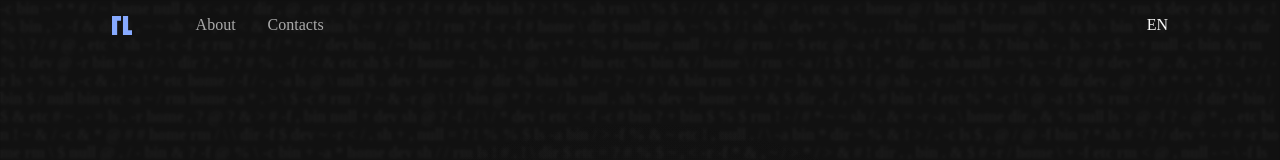
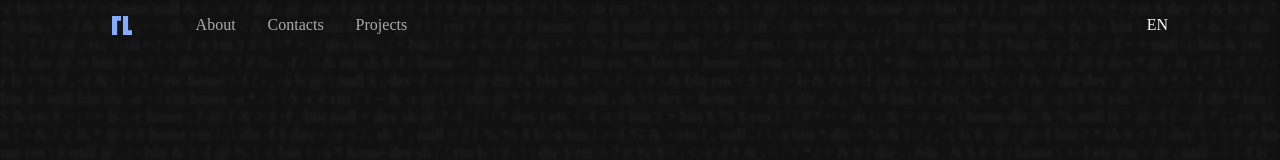
Before and after one commit to prytlubomir/personal_website, a Vue app: page / in a window 1280 px wide. Shown: the top 160 px of the page. Built offline with nearby package versions, Linux system fonts and the light colour scheme.

Commit message:
Added Projects to navigation.

```diff
--- a/src/components/AppHeader.vue
+++ b/src/components/AppHeader.vue
@@ -7,6 +7,7 @@
                     <li><a href="" class="nav-title"><img src="/logov5.svg" alt="Pryt Liubomyr"></a></li>
                     <li><a href="#about" class="nav-about">About</a></li>
                     <li><a href="" class="nav-contacts">Contacts</a></li>
+                    <li><a href="#projects" class="nav-about">Projects</a></li>
                 </ul>
                 <div class="lang">EN</div>
             </nav>
```
